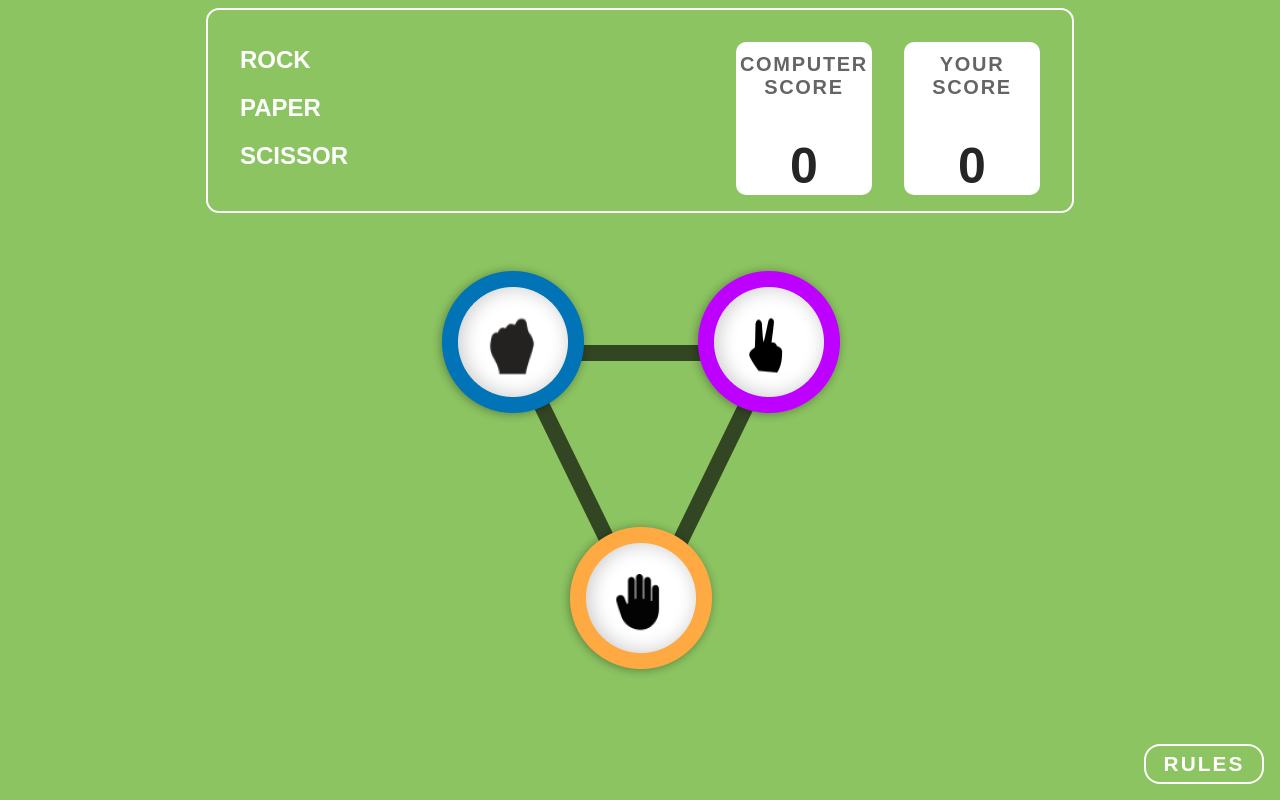
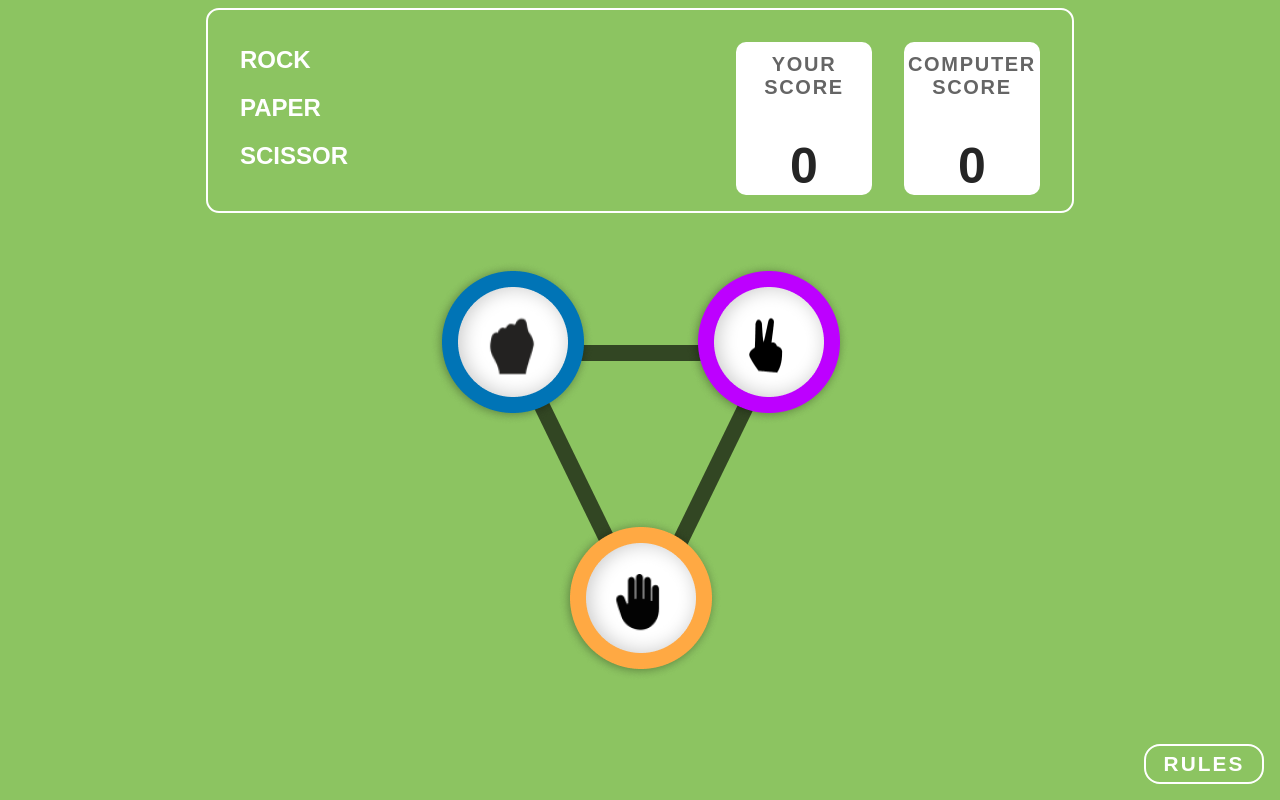
Before and after one commit to Deep95y/Stone-Paper-Scissors, a plain HTML site: page index.html in a window 1280 px wide. Drawn offline with Linux system fonts and the light colour scheme.

Commit message:
Update index.html

```diff
--- a/index.html
+++ b/index.html
@@ -14,12 +14,12 @@
         </div>
         <div class="right">
           <div class="box1">
-            <p id="text1"> COMPUTER <br>SCORE </p>
+            <p id="text1"> YOUR <br>SCORE </p>
             <br>
             <span id = "user_score">0</span>
           </div>
           <div class="box2">
-            <p id="text2"> YOUR <br>SCORE </p>
+            <p id="text2"> COMPUTER <br>SCORE </p>
             <br>
             <span id = "computer_score">0</span>
           </div>
```
